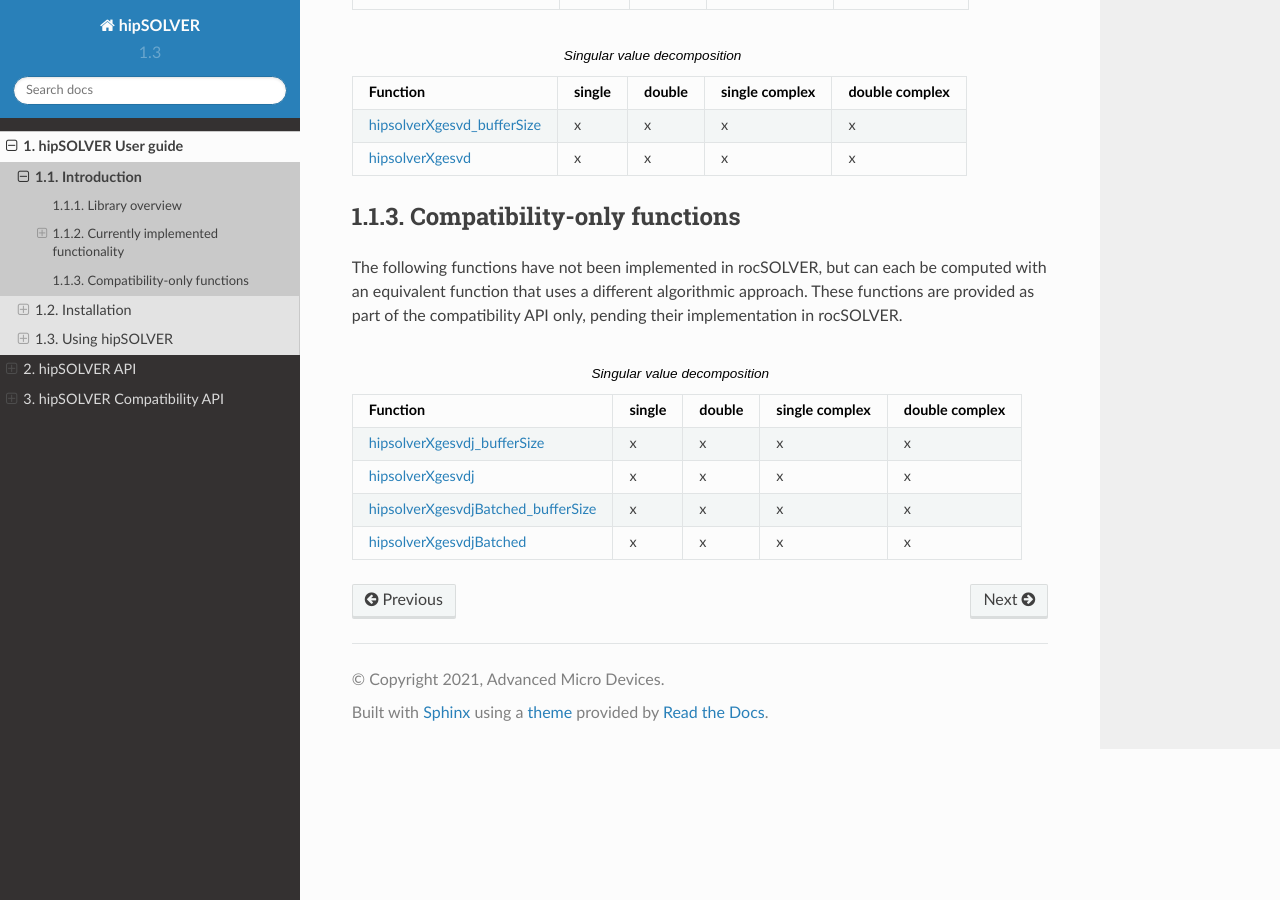
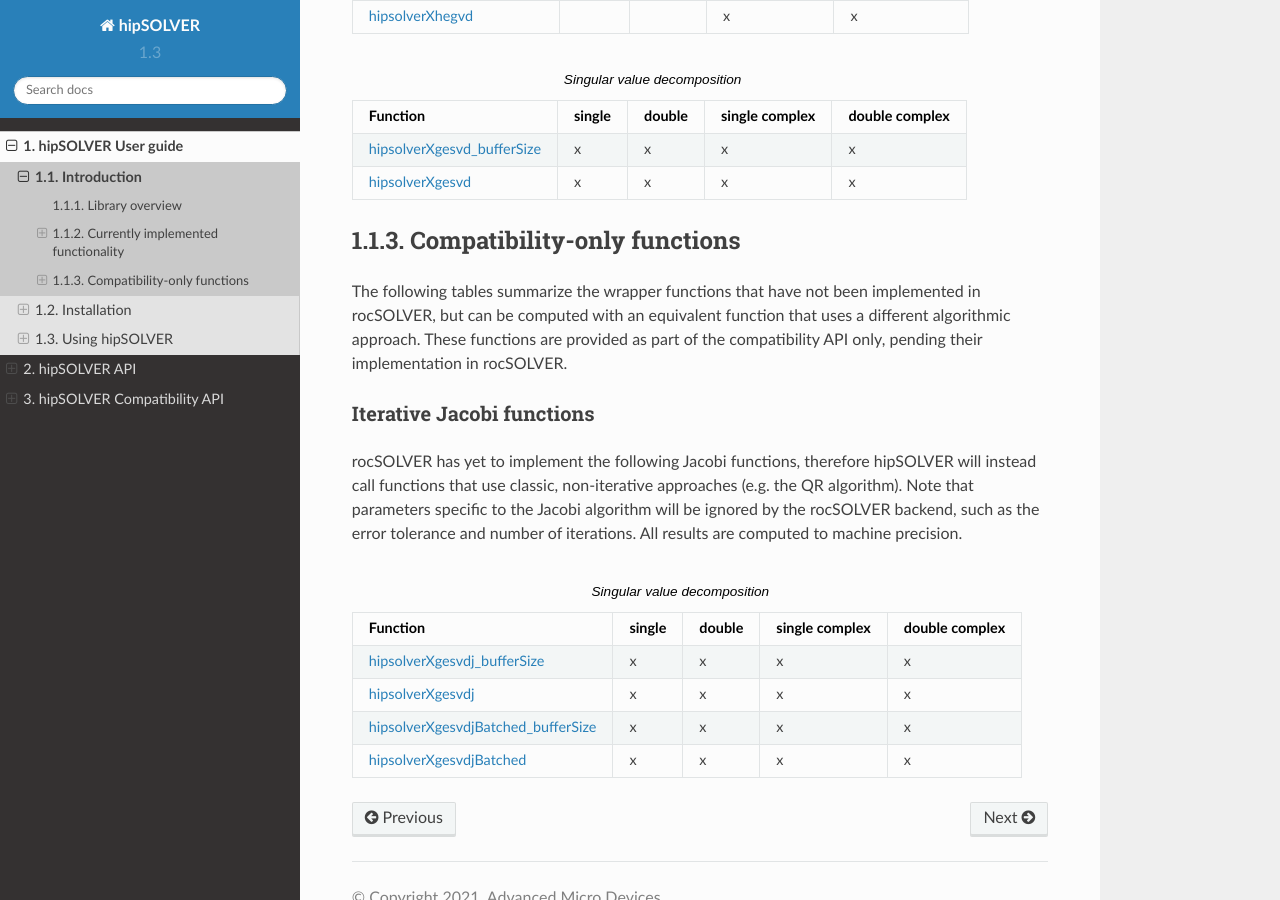
Before and after one commit to ROCm/hipSOLVER, a Sphinx documentation site: the page built from docs/source/userguide_intro.rst, in a window 1280 px wide and 900 px high, scrolled down 3763 px. Built offline with Sphinx 7.4.7 and the Read the Docs theme 2.0.0, drawn with Linux system fonts in a browser that asks for light colours; some of the changed text lies outside the part shown.

Commit message:
Apply comments from syevj

```diff
--- a/docs/source/userguide_intro.rst
+++ b/docs/source/userguide_intro.rst
@@ -142,8 +142,16 @@
 Compatibility-only functions
 ====================================
 
-The following functions have not been implemented in rocSOLVER, but can each be computed with an equivalent function that uses a different algorithmic approach. These
-functions are provided as part of the compatibility API only, pending their implementation in rocSOLVER.
+The following tables summarize the wrapper functions that have not been implemented in rocSOLVER, but can be computed with an equivalent function
+that uses a different algorithmic approach. These functions are provided as part of the compatibility API only, pending their implementation
+in rocSOLVER.
+
+Iterative Jacobi functions
+----------------------------
+
+rocSOLVER has yet to implement the following Jacobi functions, therefore hipSOLVER will instead call functions that use classic, non-iterative
+approaches (e.g. the QR algorithm). Note that parameters specific to the Jacobi algorithm will be ignored by the rocSOLVER backend, such as the
+error tolerance and number of iterations. All results are computed to machine precision.
 
 .. csv-table:: Singular value decomposition
     :header: "Function", "single", "double", "single complex", "double complex"
```
Also changed, not shown: docs/source/compat_helperfunc.rst (+10 -0 lines), docs/source/userguide_usage.rst (+13 -0 lines), 1 other file.
